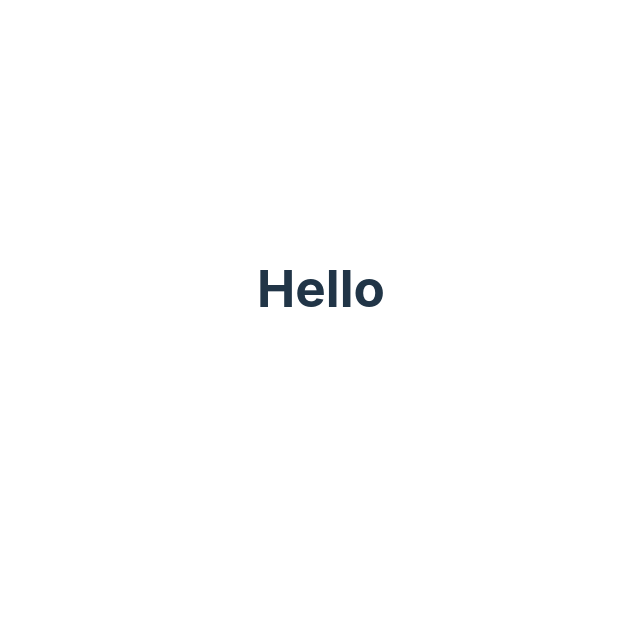
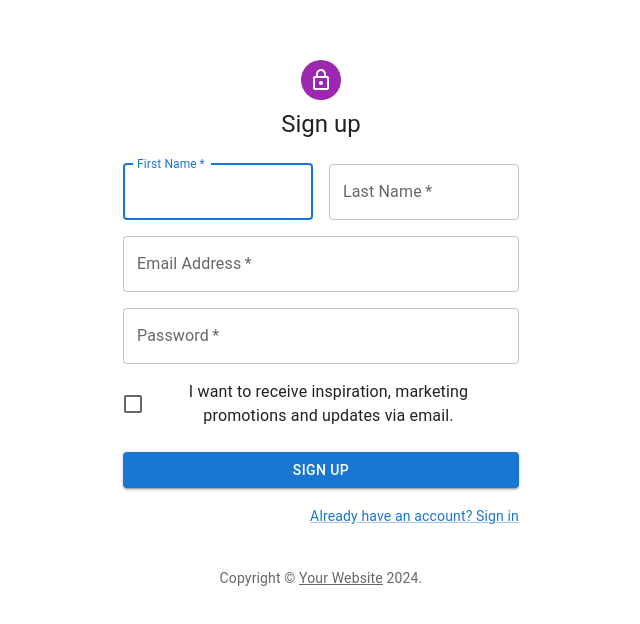
Before and after one commit to IT21266300/Dress360, a React (Vite) app in the folder client/: page / in a window 1280 px wide. Shown: the part 112-736 px from the top of the page, without its empty margins (319-959 px from the left). Built offline with nearby package versions, Linux system fonts and the light colour scheme.

Commit message:
add signin

```diff
--- a/client/package.json
+++ b/client/package.json
@@ -18,6 +18,7 @@
     "match-sorter": "^6.3.4",
     "react": "^18.2.0",
     "react-dom": "^18.2.0",
+    "react-hook-form": "^7.51.1",
     "react-router-dom": "^6.22.3",
     "sort-by": "^0.0.2"
   },
--- a/client/src/App.tsx
+++ b/client/src/App.tsx
@@ -3,12 +3,15 @@
 // import viteLogo from '/vite.svg';
 import './App.css';
 // import Header from './components/Header';
+import SignIn from './auth/signin/index';
+import SignUp from './auth/signup/index';
 
 
 function App() {
   return (
-    <div className="app">
-      <h1>Hello</h1>
+    <div>
+      <SignUp />
+
     </div>
   );
 }
--- a/client/src/auth/signup/index.tsx
+++ b/client/src/auth/signup/index.tsx
@@ -1,7 +1,132 @@
-const Index = () => {
+import * as React from 'react';
+import Avatar from '@mui/material/Avatar';
+import Button from '@mui/material/Button';
+import CssBaseline from '@mui/material/CssBaseline';
+import TextField from '@mui/material/TextField';
+import FormControlLabel from '@mui/material/FormControlLabel';
+import Checkbox from '@mui/material/Checkbox';
+import Link from '@mui/material/Link';
+import Grid from '@mui/material/Grid';
+import Box from '@mui/material/Box';
+import LockOutlinedIcon from '@mui/icons-material/LockOutlined';
+import Typography from '@mui/material/Typography';
+import Container from '@mui/material/Container';
+import { createTheme, ThemeProvider } from '@mui/material/styles';
+
+function Copyright(props: any) {
   return (
-    <div>Sign up</div>
-  )
+    <Typography variant="body2" color="text.secondary" align="center" {...props}>
+      {'Copyright © '}
+      <Link color="inherit" href="https://mui.com/">
+        Your Website
+      </Link>{' '}
+      {new Date().getFullYear()}
+      {'.'}
+    </Typography>
+  );
 }
 
-export default Index
+// TODO remove, this demo shouldn't need to reset the theme.
+const defaultTheme = createTheme();
+
+export default function SignUp() {
+  const handleSubmit = (event: React.FormEvent<HTMLFormElement>) => {
+    event.preventDefault();
+    const data = new FormData(event.currentTarget);
+    console.log({
+      email: data.get('email'),
+      password: data.get('password'),
+    });
+  };
+
+  return (
+    <ThemeProvider theme={defaultTheme}>
+      <Container component="main" maxWidth="xs">
+        <CssBaseline />
+        <Box
+          sx={{
+            marginTop: 8,
+            display: 'flex',
+            flexDirection: 'column',
+            alignItems: 'center',
+          }}
+        >
+          <Avatar sx={{ m: 1, bgcolor: 'secondary.main' }}>
+            <LockOutlinedIcon />
+          </Avatar>
+          <Typography component="h1" variant="h5">
+            Sign up
+          </Typography>
+          <Box component="form" noValidate onSubmit={handleSubmit} sx={{ mt: 3 }}>
+            <Grid container spacing={2}>
+              <Grid item xs={12} sm={6}>
+                <TextField
+                  autoComplete="given-name"
+                  name="firstName"
+                  required
+                  fullWidth
+                  id="firstName"
+                  label="First Name"
+                  autoFocus
+                />
+              </Grid>
+              <Grid item xs={12} sm={6}>
+                <TextField
+                  required
+                  fullWidth
+                  id="lastName"
+                  label="Last Name"
+                  name="lastName"
+                  autoComplete="family-name"
+                />
+              </Grid>
+              <Grid item xs={12}>
+                <TextField
+                  required
+                  fullWidth
+                  id="email"
+                  label="Email Address"
+                  name="email"
+                  autoComplete="email"
+                />
+              </Grid>
+              <Grid item xs={12}>
+                <TextField
+                  required
+                  fullWidth
+                  name="password"
+                  label="Password"
+                  type="password"
+                  id="password"
+                  autoComplete="new-password"
+                />
+              </Grid>
+              <Grid item xs={12}>
+                <FormControlLabel
+                  control={<Checkbox value="allowExtraEmails" color="primary" />}
+                  label="I want to receive inspiration, marketing promotions and updates via email."
+                />
+              </Grid>
+            </Grid>
+            <Button
+              type="submit"
+              fullWidth
+              variant="contained"
+              sx={{ mt: 3, mb: 2 }}
+            >
+              Sign Up
+            </Button>
+            <Grid container justifyContent="flex-end">
+              <Grid item>
+                <Link href="#" variant="body2">
+                  Already have an account? Sign in
+                </Link>
+              </Grid>
+            </Grid>
+          </Box>
+        </Box>
+        <Copyright sx={{ mt: 5 }} />
+      </Container>
+    </ThemeProvider>
+  );
+}
```
Also changed, not shown: client/src/auth/signin/index.tsx (+111 -0 lines), 1 other file (tests, documents, lock files or other folders).
